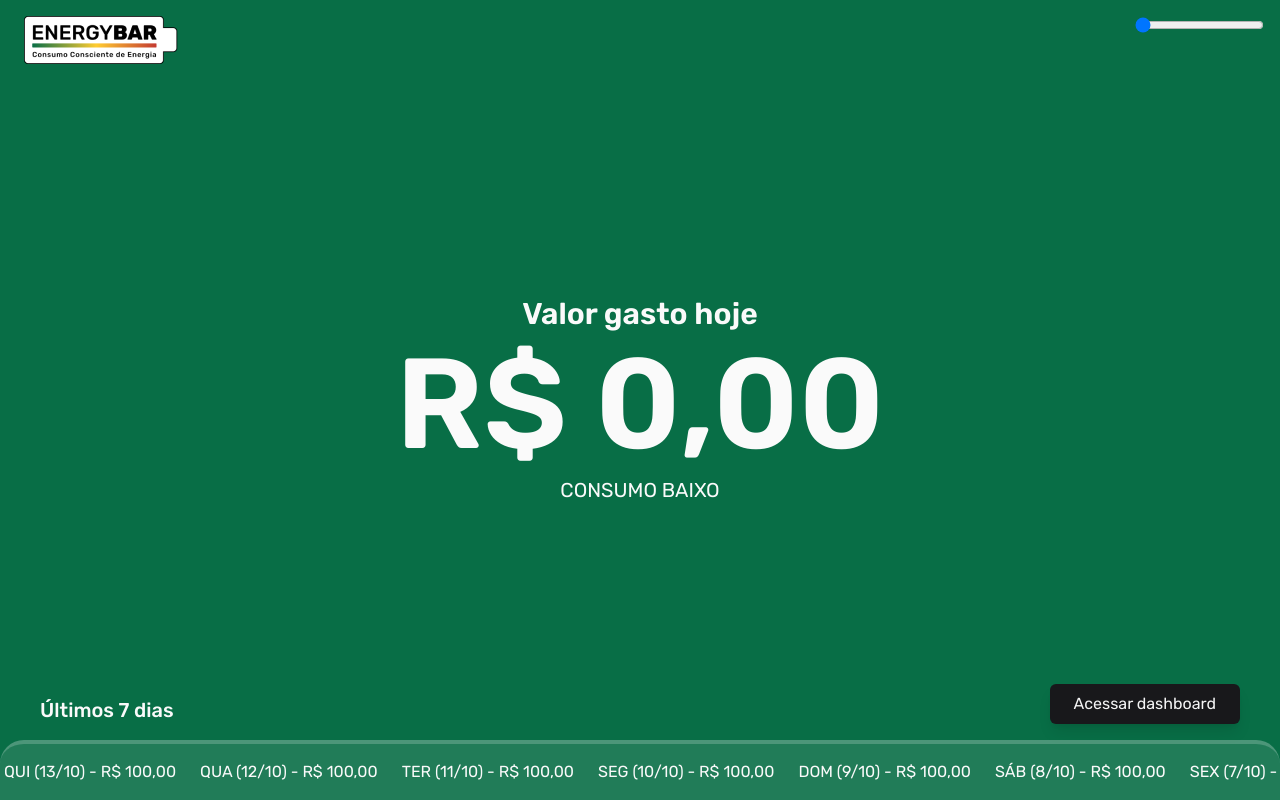
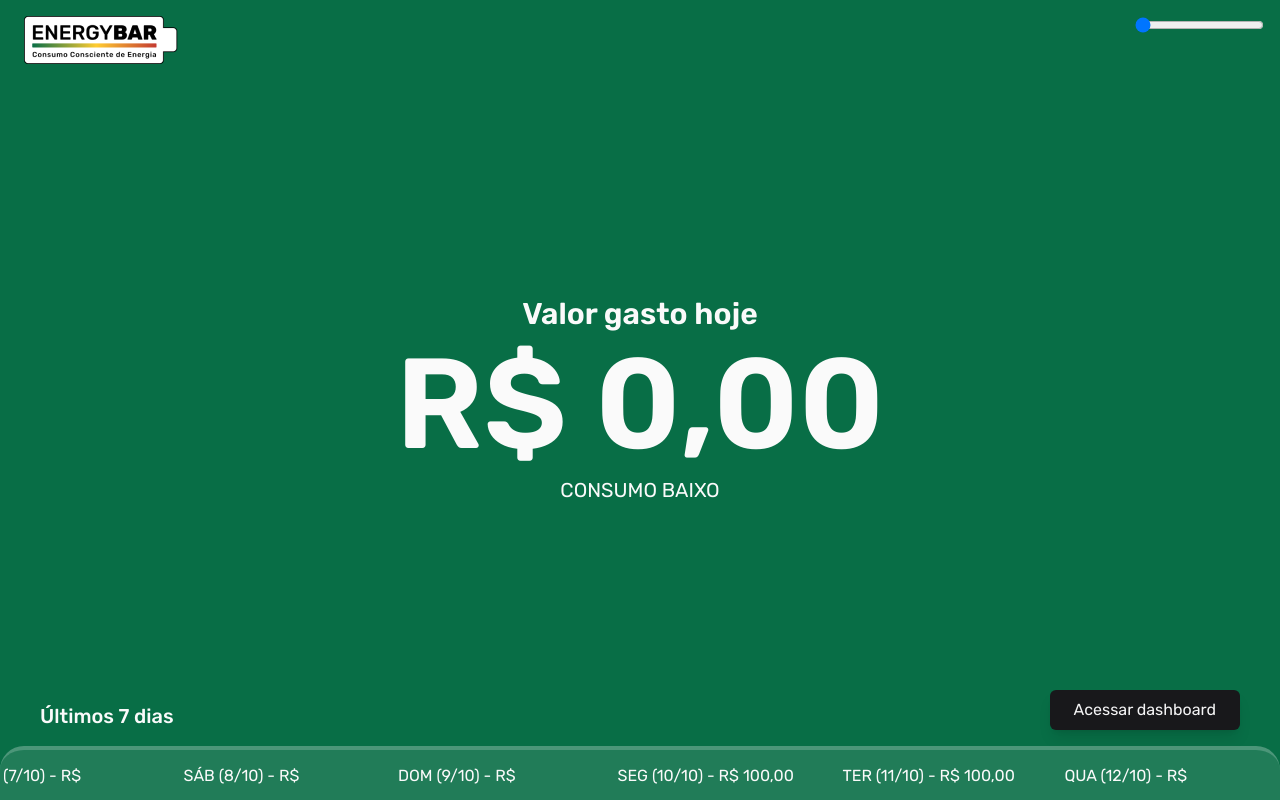
Before and after one commit to ifce-inova-2022/web, a React (Vite) app: page / in a window 1280 px wide. Built offline with nearby package versions, Linux system fonts and the light colour scheme.

Commit message:
feat(home): create carousel last 7 days

```diff
--- a/package.json
+++ b/package.json
@@ -10,6 +10,7 @@
   },
   "dependencies": {
     "react": "^18.2.0",
+    "react-alice-carousel": "^2.6.4",
     "react-dom": "^18.2.0",
     "react-router-dom": "^6.4.2"
   },
--- /dev/null
+++ b/src/components/Carousel.tsx
@@ -0,0 +1,10 @@
+import AliceCarousel from "react-alice-carousel";
+import "react-alice-carousel/lib/alice-carousel.css";
+
+interface CarouselProps {
+  items: [];
+}
+
+export function Carousel({ items }: CarouselProps) {
+  return <AliceCarousel items={items} />;
+}
--- a/src/pages/Home.tsx
+++ b/src/pages/Home.tsx
@@ -1,5 +1,8 @@
 import { useEffect, useState } from "react";
 import { Link } from "react-router-dom";
+
+import AliceCarousel from "react-alice-carousel";
+import "react-alice-carousel/lib/alice-carousel.css";
 
 export function Home() {
   const [statusConsumer, setStatusConsumer] = useState("baixo");
@@ -60,13 +63,27 @@ export function Home() {
         py-4 px-1 rounded-t-3xl border-t-4
         bg-zinc-50/10  border-zinc-50/20 overflow-hidden whitespace-nowrap"
         >
-          <p>QUI (13/10) - R$ 100,00</p>
-          <p>QUA (12/10) - R$ 100,00</p>
-          <p>TER (11/10) - R$ 100,00</p>
-          <p>SEG (10/10) - R$ 100,00</p>
-          <p>DOM (9/10) - R$ 100,00</p>
-          <p>SÁB (8/10) - R$ 100,00</p>
-          <p>SEX (7/10) - R$ 100,00</p>
+          <AliceCarousel
+            animationDuration={20000}
+            autoPlayInterval={1}
+            autoPlay={true}
+            autoWidth={true}
+            autoHeight={true}
+            disableButtonsControls={true}
+            disableDotsControls={true}
+            animationEasingFunction={"linear"}
+            infinite={true}
+            disableSlideInfo={true}
+            items={[
+              <p className="w-fit px-6">SEX (7/10) - R$ 100,00</p>,
+              <p className="w-fit px-6">SÁB (8/10) - R$ 100,00</p>,
+              <p className="w-fit px-6">DOM (9/10) - R$ 100,00</p>,
+              <p className="w-fit px-6">SEG (10/10) - R$ 100,00</p>,
+              <p className="w-fit px-6">TER (11/10) - R$ 100,00</p>,
+              <p className="w-fit px-6">QUA (12/10) - R$ 100,00</p>,
+              <p className="w-fit px-6">QUI (13/10) - R$ 100,00</p>,
+            ]}
+          />
         </div>
       </footer>
     </main>
```
Also changed, not shown: 1 other file (tests, documents, lock files or other folders).
